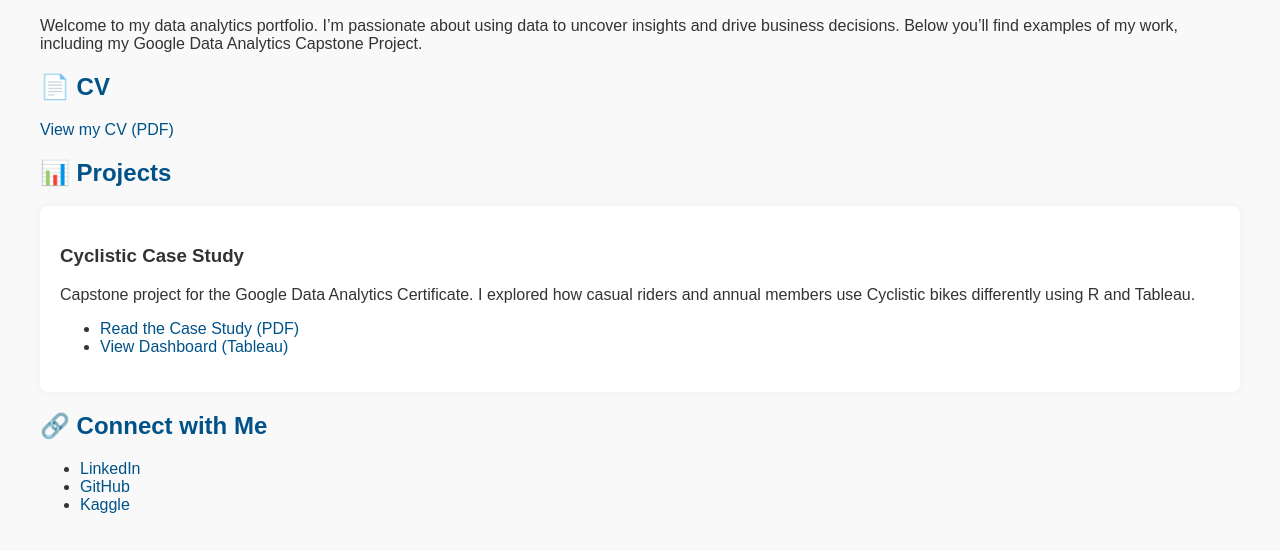
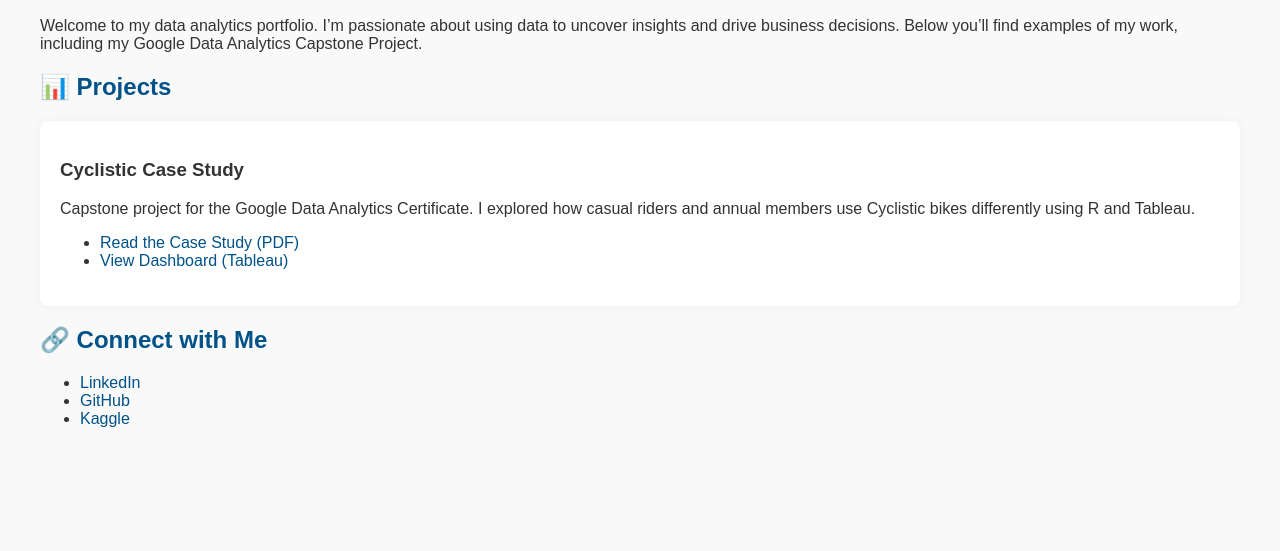
Before and after one commit to RohilMaisuria/rohilmaisuria.github.io, a plain HTML site: page index.html in a window 1280 px wide. Shown: the part 151-702 px from the top of the page. Drawn offline with Linux system fonts and the light colour scheme.

Commit message:
Update index.html
Removed my CV

```diff
--- a/index.html
+++ b/index.html
@@ -37,9 +37,6 @@
   <h2>Aspiring Data Analyst | R • Tableau • Excel</h2>
   <p>Welcome to my data analytics portfolio. I’m passionate about using data to uncover insights and drive business decisions. Below you’ll find examples of my work, including my Google Data Analytics Capstone Project.</p>
 
-  <h2>📄 CV</h2>
-  <p><a href="Rohil_Maisuria_CV_010525_V5.pdf" target="_blank">View my CV (PDF)</a></p>
-
   <h2>📊 Projects</h2>
 
   <div class="project">
```
